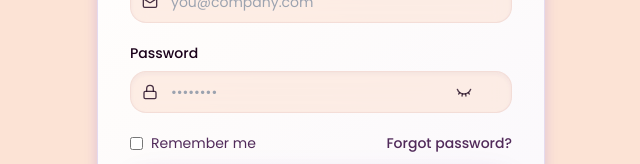
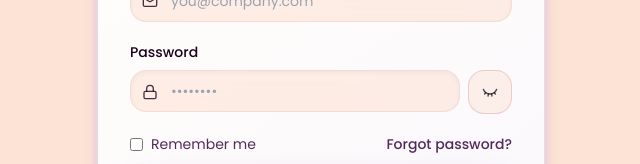
Before and after one commit to serphawk22/WorkForcePro-Demo-App, a Next.js app in the folder frontend/: page /login in a window 1280 px wide. Shown: the part 382-546 px from the top of the page, without its empty margins (319-959 px from the left). Built offline with nearby package versions, Linux system fonts and the light colour scheme; no server answers.

Commit message:
Make password toggle always visible

```diff
--- a/frontend/src/app/login/page.tsx
+++ b/frontend/src/app/login/page.tsx
@@ -230,7 +230,8 @@ export default function LoginPage() {
             {/* Password */}
             <div>
               <label className="block text-sm font-medium text-card-foreground mb-2">Password</label>
-              <div className="relative">
+              <div className="flex items-stretch gap-2">
+                <div className="relative flex-1">
                   <Lock size={16} className="absolute left-3 top-1/2 z-10 -translate-y-1/2 text-foreground/80 dark:text-foreground/90 pointer-events-none" />
                   <input
                     type={showPassword ? "text" : "password"}
@@ -238,13 +239,14 @@ export default function LoginPage() {
                     value={password}
                     onChange={(e) => setPassword(e.target.value)}
                     required
-                  className="w-full rounded-xl glass-input py-2.5 pl-10 pr-16 text-sm"
+                    className="w-full rounded-xl glass-input py-2.5 pl-10 pr-4 text-sm"
                   />
+                </div>
                 <button
                   type="button"
                   onClick={() => setShowPassword((prev) => !prev)}
                   aria-label={showPassword ? "Hide password" : "Show password"}
-                  className="absolute right-10 top-1/2 -translate-y-1/2 text-foreground/75 hover:text-foreground transition-colors"
+                  className="inline-flex h-11 w-11 shrink-0 items-center justify-center rounded-xl border border-border/60 bg-background/50 text-foreground/75 transition-colors hover:text-foreground"
                 >
                   {showPassword ? <Eye size={16} /> : <EyeClosed size={16} />}
                 </button>
```
Lines whose indentation alone changed are shown as unchanged.
